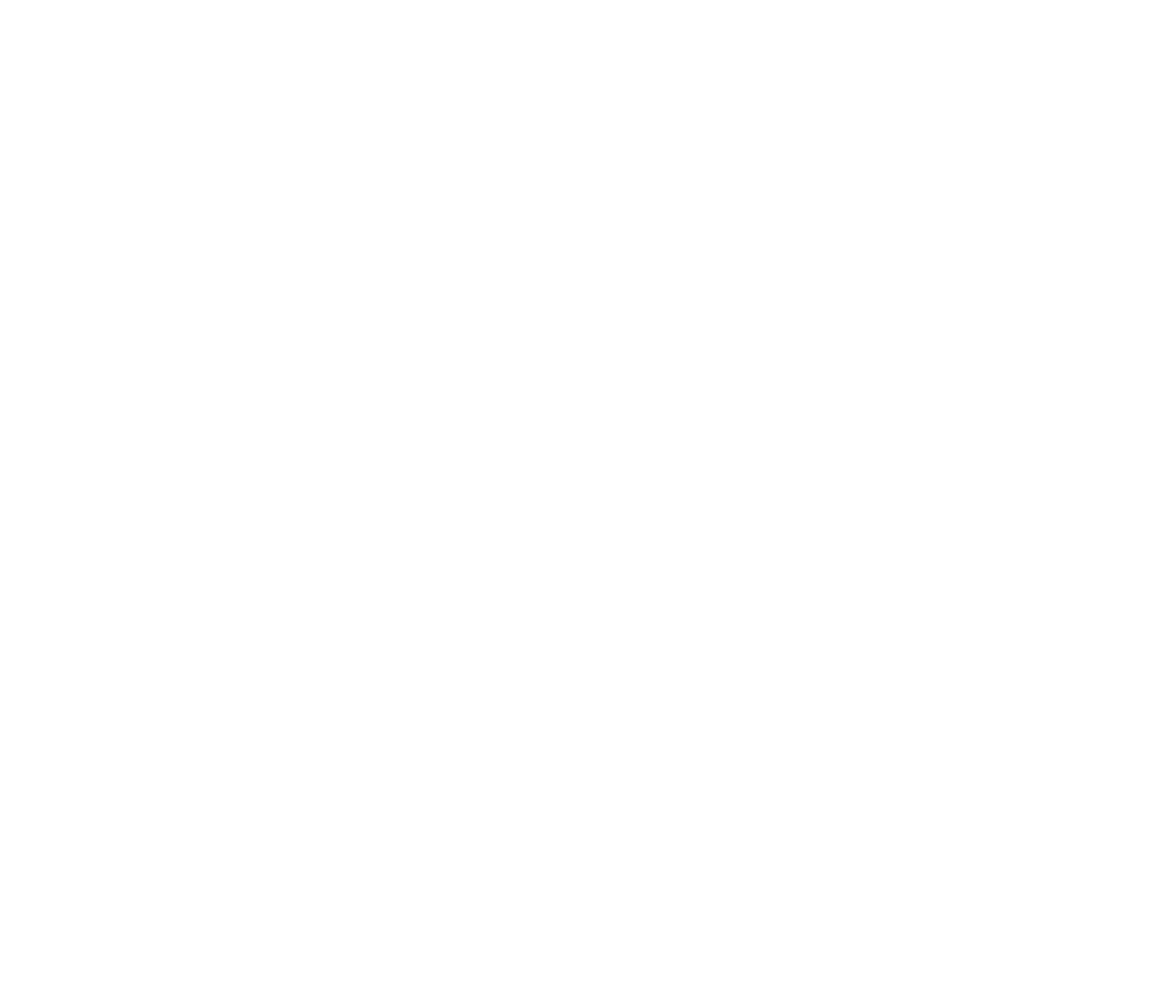
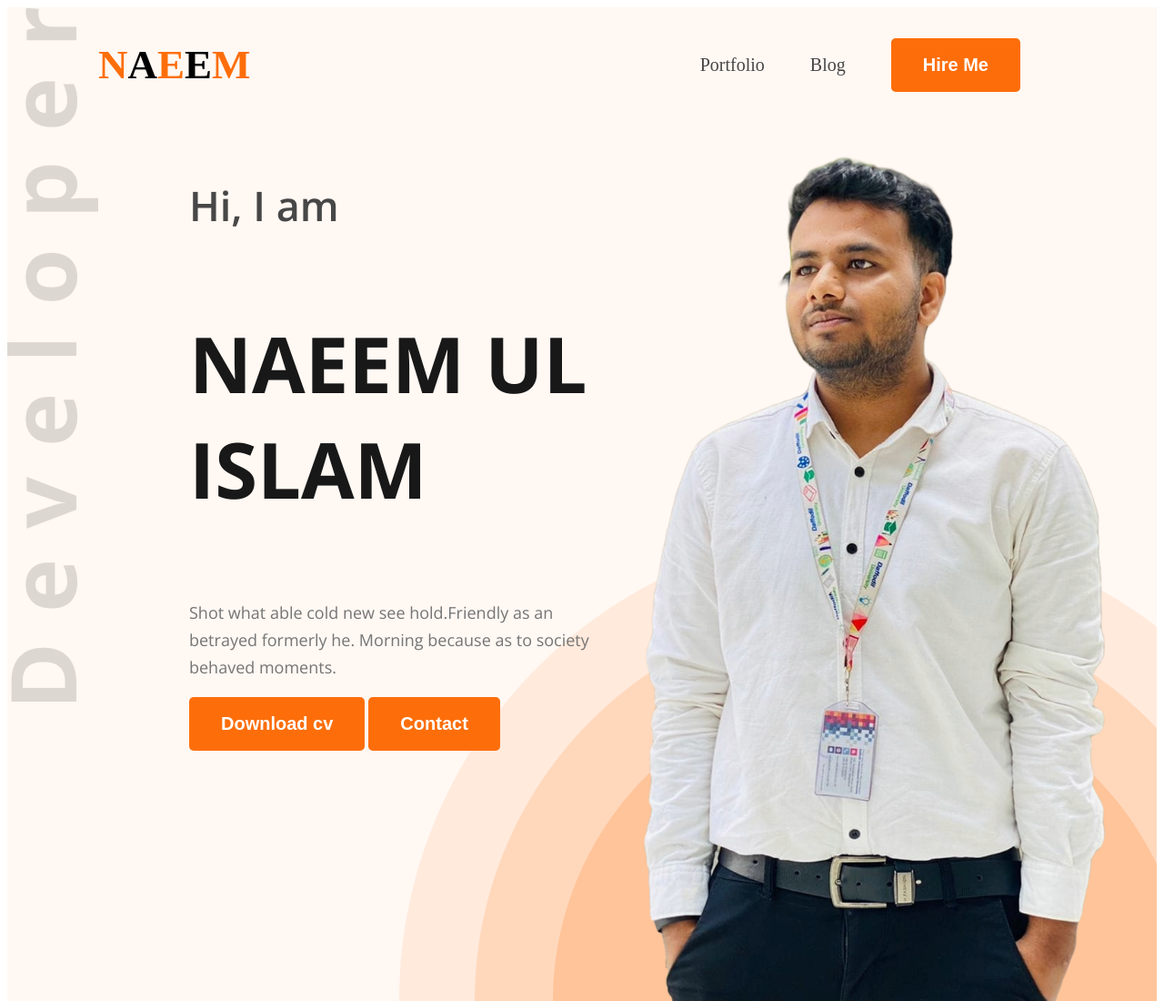
Before and after one commit to mrnaeem34/Naeem-portfolio, a plain HTML site: page index.html in a window 1280 px wide. Shown: the top 1100 px of the page at 91% size. Before the commit the page ends 800 px from the top, so only its background shows below. Drawn offline with nearby package versions, Linux system fonts and the light colour scheme.

Commit message:
added index.html

```diff
--- a/index.html
+++ b/index.html
@@ -4,13 +4,64 @@
     <meta charset="UTF-8">
     <meta name="viewport" content="width=device-width, initial-scale=1.0">
     <title>Naeem portfolio</title>
+    <link rel="stylesheet" href="styles/portfoli.css">
 </head>
 <body>
-    <header>
+    <header class="header secondary-bg" >
+        <nav>
+            <h2 class="nav-title" >
+               <span class="text-primary" >N</span>A<span class="text-primary">E</span>E<span class="text-primary" >M</span>
+            </h2>
+            <ul>
+                <li><a class="dark-2" href="">Portfolio</a></li>
+                <li><a class="dark-2" href="">Blog</a></li>
+                <li><a href=""><button class="btn-primary" >Hire Me</button></a></li>
+            </ul>
+        </nav>
+        <div class="banner">
+            <div class="banner-content">
+                <h4 class="banner-greetings dark-2" > Hi, I am </h4>
+                <h3 class="banner-title" >NAEEM UL ISLAM </h3>
+                <p class="banner-description">
+                    Shot what able cold new see hold.Friendly as an betrayed formerly he. Morning because as to society behaved moments.
+                </p>
+                <button class="btn-primary" >Download cv</button>
+                <button class="btn-primary" >Contact</button>
+            </div>
+            <img class="banner-profile-pic" src="images/naeem.png" alt="">
+        </div>
 
     </header>
     <main>
+         <section class="about secondary-bg" >
+            <h3 class="sction-title">
+                About Me
+            </h3>
+            <p class="section-description">
+                Hello im Naeem Ul Islam . I was born and raised in Cumilla. Now I am continue my study in department of Software Engineering at Daffodil International University.I, m a designer & developer with a passion for web design. I enjoy developing simple, clean and slick websites that provide real value to the end user. Thousands of clients have procured exceptional resulfs while working with me. Delivering work within time and budget which meets clients requirements in our mata.
 
+            </p>
+            <div class="about-items">
+
+                <!-- .about-item*4>p.item-title+p.item-description -->
+                <div class="about-item">
+                    <p class="item-title">name</p>
+                    <p class="item-description">Naeem ul Islam</p>
+                </div>
+                <div class="about-item">
+                    <p class="item-title">Email</p>
+                    <p class="item-description">naeem35-3170@diu.edu.bd</p>
+                </div>
+                <div class="about-item">
+                    <p class="item-title">Date of Birth</p>
+                    <p class="item-description">April 12, 2000</p>
+                </div>
+                <div class="about-item">
+                    <p class="item-title">From</p>
+                    <p class="item-description">Dhaka, Mirpur, BD</p>
+                </div>
+            </div>
+         </section>
     </main>
     <footer>
 
--- /dev/null
+++ b/styles/portfoli.css
@@ -0,0 +1,126 @@
+
+@import url('https://fonts.googleapis.com/css2?family=Open+Sans:ital,wght@0,300..800;1,300..800&display=swap');
+
+/* shared style */
+.secondary-bg{
+         background-color: #fff8f3;
+
+}
+.text-primary{
+    color: #FD6E0A;
+}
+.dark-2{
+    color: #474747;
+}
+.btn-primary{
+    background-color: #FD6E0A;
+    font-weight: bold;
+    font-size: 20px;
+    color: white;
+    padding: 18px 35px;
+    border-radius: 5px;
+    border: none;
+}
+.section-title{
+    font-size: 35px;
+    font-weight: bold;
+    color: #181818;
+
+}
+.section-description{
+color: rgb(117, 117, 117);
+font-family: Open Sans;
+font-size: 18px;
+font-weight: 400;
+line-height: 30px;
+letter-spacing: 0%;
+text-align: center;
+}
+/* Nav styles */
+.header{
+    background-image: url("../images/developer.png"), url("../images/header_bg.png");
+    background-repeat: no-repeat;
+    background-position: top left, bottom right;
+}
+nav{
+    display: flex;
+    align-items: center;
+    justify-content: space-between;
+    margin: 0 100px;
+}
+.nav-title{
+    font-weight: 800;
+    font-size: 45px;
+}
+nav ul li{
+    list-style: none;
+    margin-right: 50px;
+}
+nav li a {
+    text-decoration: none;
+    font-size: 20px;
+}
+nav ul{
+    display: flex;
+    align-items: center;
+}
+/* banner style */
+.banner{
+    display: flex;
+    justify-content: space-between;
+    margin: 0 35px 0 200px;
+}
+.banner-content{
+    max-width: 580px;
+}
+.banner-greetings{
+    color: rgb(71, 71, 71);
+font-family: Open Sans;
+font-size: 45px;
+font-weight: 600;
+line-height: 61px;
+letter-spacing: 0%;
+text-align: left;
+}
+.banner-title{
+color: rgb(24, 24, 24);
+font-family: Open Sans;
+font-size: 85px;
+font-weight: 700;
+line-height: 116px;
+letter-spacing: 0%;
+text-align: left;
+}
+.banner-description{
+ color: rgb(117, 117, 117);
+font-family: Open Sans;
+font-size: 18px;
+font-weight: 400;
+line-height: 30px;
+letter-spacing: 0%;
+text-align: left;
+
+}
+ .banner-profile-pic{
+    width: 580px;
+ }
+ main{
+    max-width: 1140px;
+    margin: 0 auto;
+
+ }
+      /*about style  */
+.about{
+    border-radius: 10px;
+    background: rgb(255, 248, 243);
+    padding: 130px 150px;
+    text-align: center;
+    margin-top: 130px;
+}
+.item-description{
+    font-weight: 600;
+}
+.about-items{
+    display: flex;
+    justify-content: space-around;
+}
```
Also changed, not shown: images/hardy.png (deleted), images/naeem.png (added).
